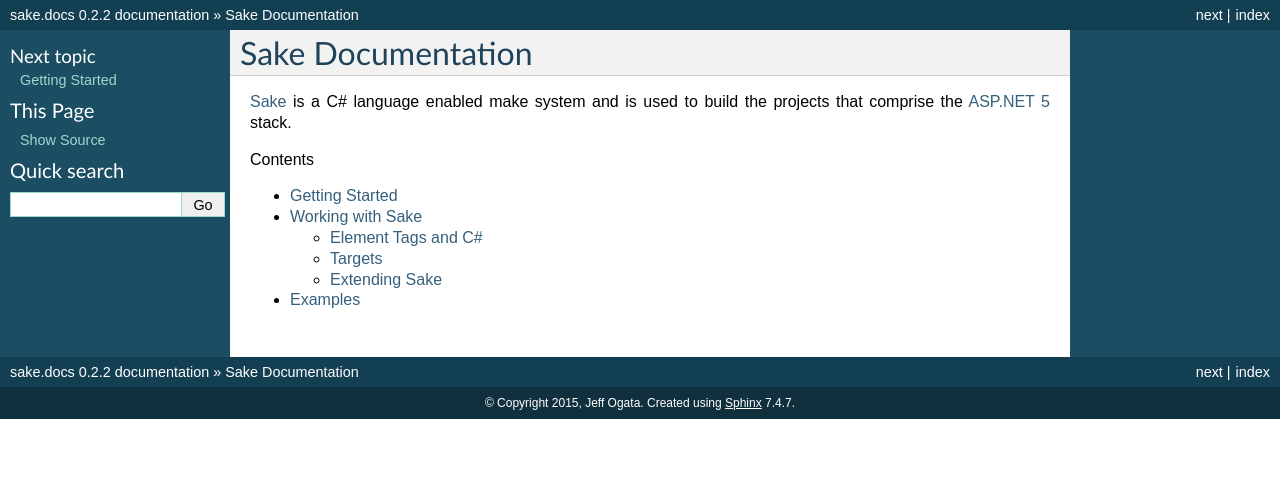
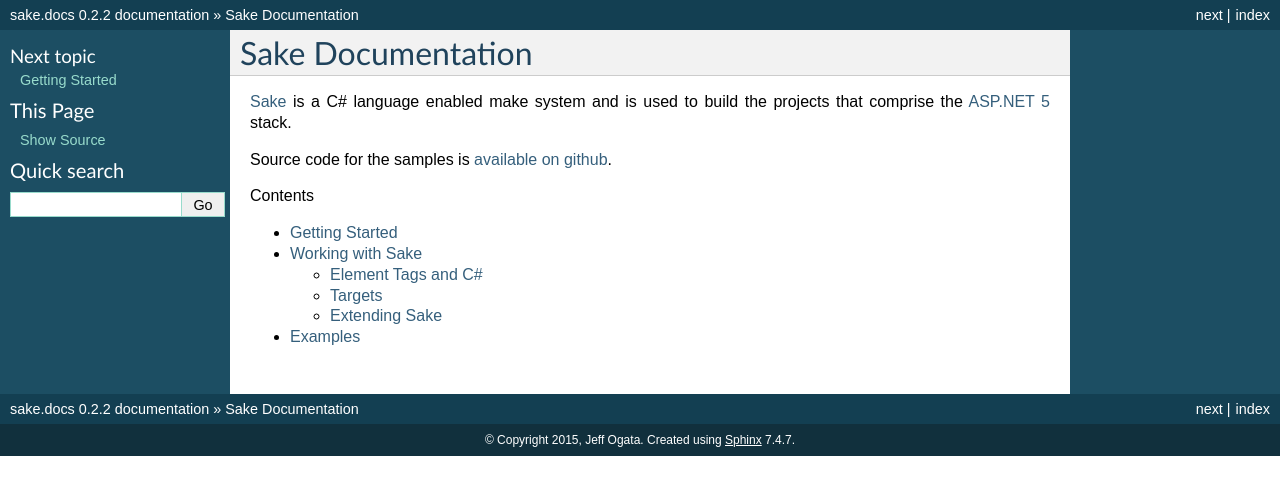
Before and after one commit to jeffogata/sake-docs, a Sphinx documentation site: the page built from docs/source/index.rst, in a window 1280 px wide. Shown: the top 495 px of the page. Built offline with Sphinx 7.4.7, drawn with Linux system fonts in a browser that asks for light colours.

Commit message:
add a link to sample source.

```diff
--- a/docs/source/index.rst
+++ b/docs/source/index.rst
@@ -4,8 +4,11 @@
 
 `Sake`_ is a C# language enabled make system and is used to build the projects that comprise the `ASP.NET 5`_ stack.
 
+Source code for the samples is `available on github`_.
+
 .. _Sake: https://github.com/sakeproject/sake
 .. _ASP.NET 5: https://github.com/aspnet
+.. _available on github: https://github.com/jeffogata/sake-docs/tree/master/docs/samples
 
 .. toctree::
    :maxdepth: 2
```
